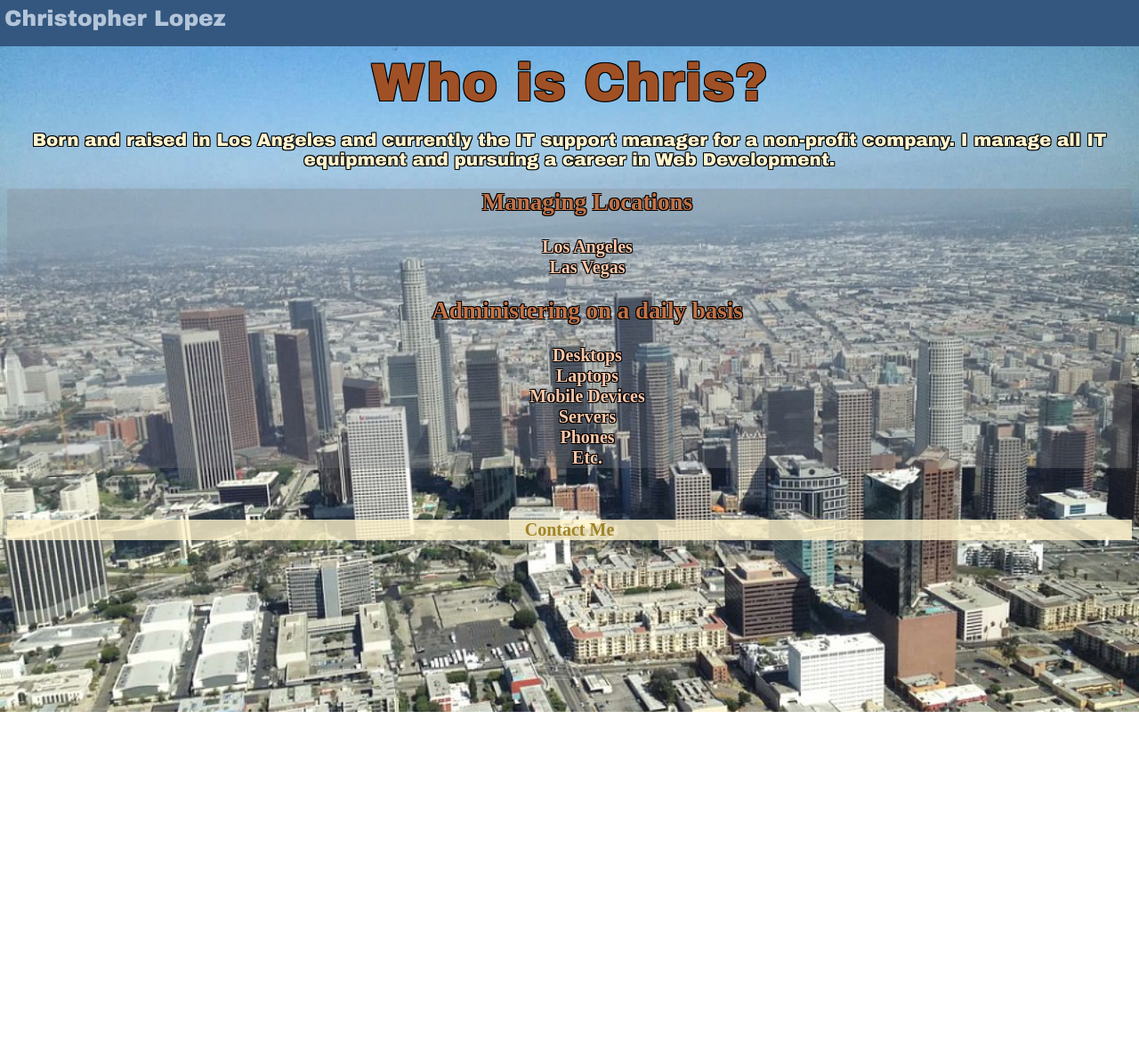
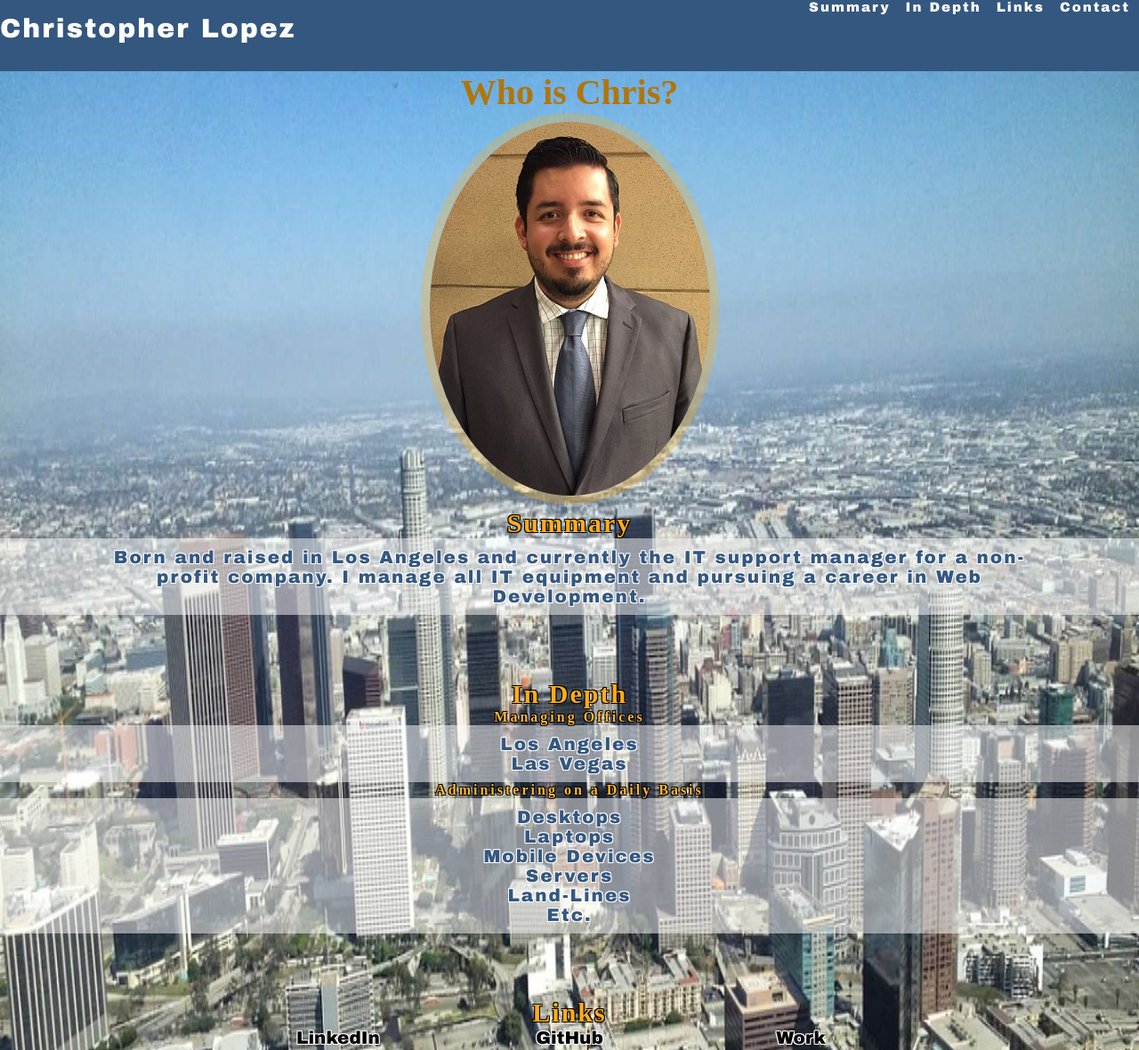
Before and after one commit to chrisalopez/chrisalopez.github.io, a plain HTML site: page unit_3/index.html in a window 1280 px wide. Shown: the top 1180 px of the page at 89% size. Before the commit the page ends 800 px from the top, so only its background shows below. Drawn offline with Linux system fonts and the light colour scheme.

Commit message:
Changing Unit 3 items

```diff
--- /dev/null
+++ b/unit_3/css/style.css
@@ -0,0 +1,155 @@
+* {
+	padding: 0px;
+	margin: 0px;
+}
+
+header {
+	background-color: #34577F;
+	width: 100%;
+	height: 80px;
+	letter-spacing: 2px;
+	text-decoration: none;
+	margin: auto 10px auto 0px;
+}
+
+body {
+	background: url("../images/Downtown.jpeg");
+	width: 100%;
+	background-size: 100% 100%;
+	background-repeat: no-repeat;
+	height: auto;
+	text-align: center;
+}
+
+footer {
+	background-color: rgba(255, 205, 0, .6);
+	padding: 5px;
+	margin: 10px 0px;
+	text-align: center;
+}
+
+h1 {
+	font-family: "Arial Black", Gadget, sans-serif;
+	font-size: 30px;
+	color: #FFF;
+	text-align: left;
+}
+
+nav {
+	font-family: "Arial Black", Gadget, sans-serif;
+	font-size: 15px;
+	text-align: right;
+	text-decoration: none;
+}
+
+.pages {
+	color: #FFF;
+	text-align: right;
+	text-decoration: none;
+	text-decoration: none;
+	margin: auto 10px auto 0px;
+}
+
+.pages:hover {
+	background-color: #B27508;
+}
+
+aside {
+	float: right;
+}
+#ConImg {
+	height: auto;
+	width: auto;
+	max-width: 500px;
+	max-height: 500px;
+	border-style: outset;
+	border-width: 5px;
+}
+
+#slogan {
+	color: #B27508;
+	font-size: 40px;
+}
+
+#Cover {
+	border-radius: 50%;
+	border: 10px solid rgba(255, 172, 24, 0.3);
+}
+
+h3 {
+	color: #FFAC18;
+	text-shadow:
+	-1px -1px 0 #000,
+    1px -1px 0 #000,
+    -1px 1px 0 #000,
+    1px 1px 0 #000;
+    letter-spacing: 2px;
+    font-size: 30px;
+}
+
+p, ul {
+	background-color: rgba(255, 255, 255, 0.5);
+	color: #34577F;
+	font-size: 20px;
+	font-family: "Arial Black", Gadget, sans-serif;
+	width: auto;
+	height: auto;
+	padding: 10px 100px;
+	letter-spacing: 2px;
+	text-shadow:
+	-1px -1px 0 #FFF,
+    1px -1px 0 #FFF,
+    -1px 1px 0 #FFF,
+    1px 1px 0 #FFF;
+}
+
+li {
+	list-style-type: none;
+}
+
+h4 {
+	color: #FFB531;
+	text-shadow:
+	-1px -1px 0 #000,
+    1px -1px 0 #000,
+    -1px 1px 0 #000,
+    1px 1px 0 #000;
+    letter-spacing: 3px;
+}
+
+.links {
+	display:inline-block;
+    width:20%;
+    margin:0;
+    padding:0;
+	font-family: "Arial Black", Gadget, sans-serif;
+	font-size: 20px;
+	text-decoration: none;
+	color: #000;
+	text-shadow:
+	-1px -1px 0 #FFF,
+    1px -1px 0 #FFF,
+    -1px 1px 0 #FFF,
+    1px 1px 0 #FFF;
+
+}
+
+.links:hover {
+	background-color: #34577F;
+}
+
+.email {
+	font-family: "Arial Black", Gadget, sans-serif;
+	font-size: 20px;
+	text-decoration: none;
+	color: #000;
+	text-shadow:
+	-1px -1px 0 #FFF,
+    1px -1px 0 #FFF,
+    -1px 1px 0 #FFF,
+    1px 1px 0 #FFF;
+}
+
+.email:hover {
+	background-color: #34577F;
+}
--- a/unit_3/css/styles.css
+++ /dev/null
@@ -1,92 +0,0 @@
-body {
-	background: url('../images/Downtown.jpeg') no-repeat fixed;
-	background-size: cover;
-}
-h1 {
-	font-family: "Arial Black", Gadget, sans-serif;
-	font-size: 25px;
-	background: #34577F;
-	color: #B3C5D9;
-	bottom: auto;
-	top: -20px;
-	right: 0px;
-	left: 0px;
-	width: 100%;
-	height: 40px;
-	position: fixed;
-	padding: 10px 0px 5px 5px
-}
-#slogan{
-	font-family: "Arial Black", Gadget, sans-serif;
-	text-align: center;
-	font-size: 60px;
-	color: #A05025;
-	text-shadow:
-	-1px -1px 0 #000,
-    1px -1px 0 #000,
-    -1px 1px 0 #000,
-    1px 1px 0 #000;
-}
-#info {
-	font-family: "Arial Black", Gadget, sans-serif;
-	font-size: 20px;
-	color: #FFF4CE;
-	text-shadow:
-	-1px -1px 0 #000,
-    1px -1px 0 #000,
-    -1px 1px 0 #000,
-    1px 1px 0 #000;
-	text-align: center;
-	position: relative;
-	width: 100%;
-	top: -40px;
-	bottom: 0px;
-}
-body {
-	position: relative;
-}
-ul {
-	list-style-type: none;
-	text-align: center;
-	background-color: rgba(129, 133, 136, 0.3);
-	color: #C37246;
-	text-shadow:
-	-1px -1px 0 #000,
-    1px -1px 0 #000,
-    -1px 1px 0 #000,
-    1px 1px 0 #000;
-    font-size: 18px;
-    position: relative;
-	top: -40px;
-}
-li {
-	text-align: center;
-	color: rgba(255, 199, 168, 1);
-	font-weight: 600;
-	font-size: 20px;
-	text-shadow:
-	-1px -1px 0 #000,
-    1px -1px 0 #000,
-    -1px 1px 0 #000,
-    1px 1px 0 #000;
-}
-footer {
-	bottom: 20px;
-	width: 100%;
-	background: rgba(255, 244, 206, 0.8);
-	text-align: center;
-}
-p {
-	font-family: Verdana, sans-serif;
-}
-a {
-	font-size: 20px;
-	font-weight: 600;
-}
-a:link, a:visited{
-	color: #A08425;
-	text-decoration: none;
-}
-a:hover{
-	color: #A05025;
-}
--- a/unit_3/index.html
+++ b/unit_3/index.html
@@ -2,27 +2,77 @@
 <html>
 	<head>
 		<title>Christopher Lopez</title>
-	<link rel="stylesheet" type="text/css" href="css/styles.css">
+
+		<link rel="stylesheet" type="text/css" href="css/style.css">
 	</head>
+
 	<body>
+		<header>
+			<nav>
+				<a href="#" class="pages">Summary</a>
+				<a href="#" class="pages">In Depth</a>
+				<a href="#" class="pages">Links</a>
+				<a href="#" class="pages">Contact</a>
+			</nav>
 				<h1>Christopher Lopez</h1>
-	<p id="slogan">Who is Chris?</p>
-	<p id="info">Born and raised in Los Angeles and currently the IT support manager for a non-profit company. I manage all IT equipment and pursuing a career in Web Development.</p>
+		</header>
+
+		<section>
+			<h2 id="slogan">Who is Chris?</h2>
+			<img id="Cover" src="images/Chris.jpg">
+		</section>
+
+		<main>
+			<h3>Summary</h3>
+			<p>Born and raised in Los Angeles and currently the IT support manager for a non-profit company. I manage all IT equipment and pursuing a career in Web Development.</p>
+
+				<br/>
+				<br/>
+				<br/>
+				<br/>
+
+			<h3>In Depth</h3>
+			<h4>Managing Offices</h4>
 			<ul>
-		<h2>Managing Locations</h2>
 				<li>Los Angeles</li>
 				<li>Las Vegas</li>
+			</ul>
 
-		<h2>Administering on a daily basis</h2>
+			<h4>Administering on a Daily Basis</h4>
+			<ul>
 				<li>Desktops</li>
 				<li>Laptops</li>
 				<li>Mobile Devices</li>
 				<li>Servers</li>
-		<li>Phones</li>
+				<li>Land-Lines</li>
 				<li>Etc.</li>
 			</ul>
+
+				<br/>
+				<br/>
+				<br/>
+				<br/>
+
+			<h3>Links</h3>
+				<a href="https://www.linkedin.com/in/chrisalopez" class="links">LinkedIn</a>
+				<a href="http://chrisalopez.github.io/" class="links">GitHub</a>
+				<a href="http://www.fulfillment.org/" class="links">Work</a>
+
+				<br/>
+				<br/>
+				<br/>
+				<br/>
+
+			<h3>Contact</h3>
+				<img id="ConImg" src="images/Contact.jpg">
+				<br/>
+				<a href="mailto:christopper03@gmail.com" class="email">Contact Me</a>
+		</main>
+
+				<br/>
+
+		<footer>
+			<a href="#">Go to Top</a>
+		</footer>
 	</body>
-<footer>
-	<a href="mailto:christopper03@gmail.com">Contact Me</a>
-</footer>
 </html>
```
Also changed, not shown: unit_3/images/Christopher Lopez.html (deleted, +0 -28 lines), unit_3/images/Chris.jpg (added), 1 other file. Lines whose indentation alone changed are shown as unchanged.
